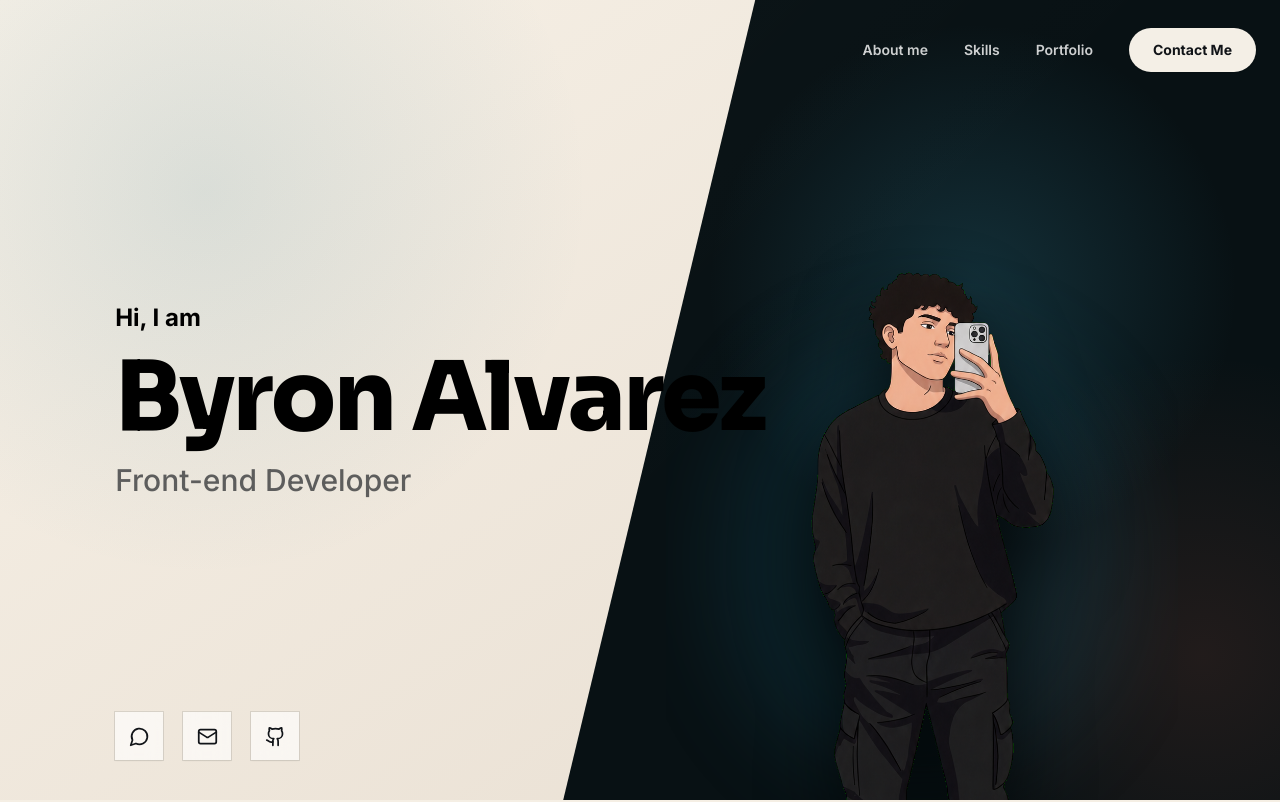
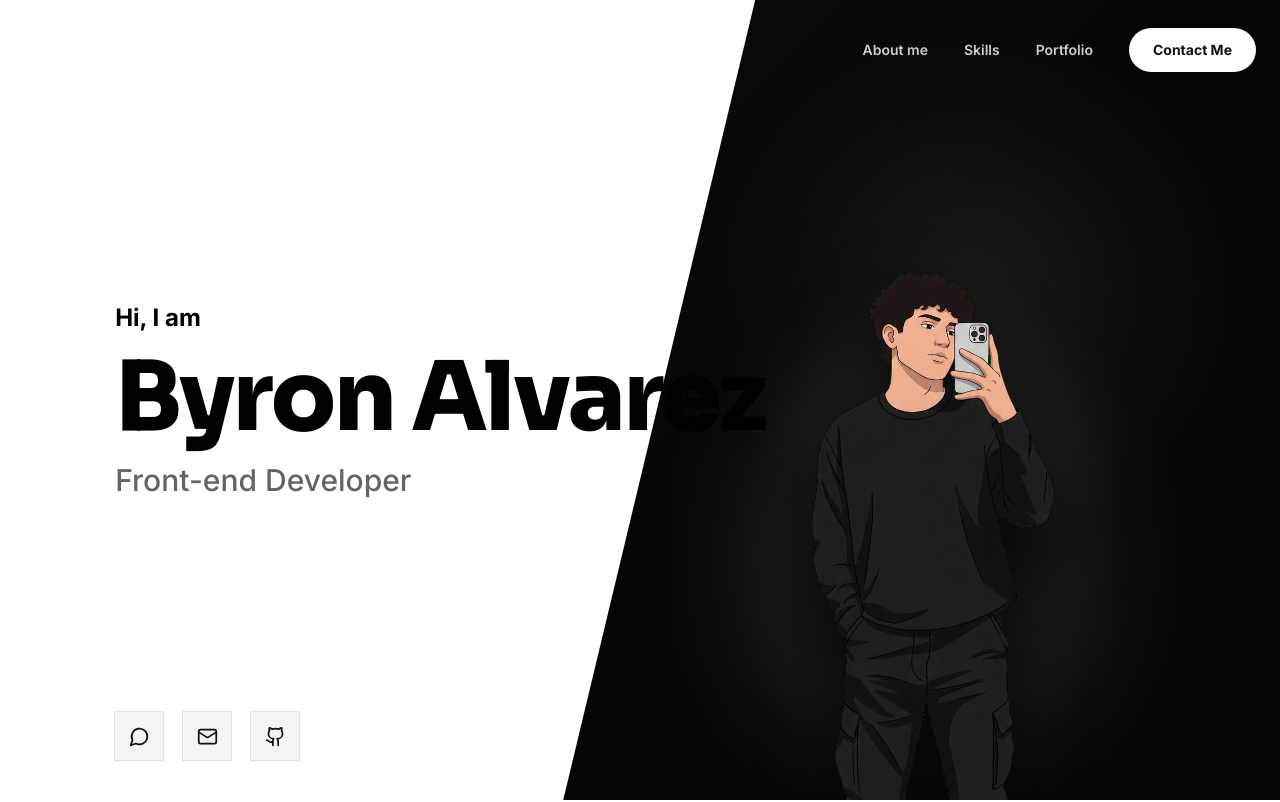
Before and after one commit to alvarezg23g-source/portafolio, a React (Vite) app: page / in a window 1280 px wide. Shown: the top 802 px of the page. Built offline with nearby package versions, Linux system fonts and the light colour scheme.

Commit message:
Use clean white color palette

```diff
--- a/src/styles/index.css
+++ b/src/styles/index.css
@@ -15,9 +15,7 @@ html {
 body {
   margin: 0;
   min-width: 320px;
-  background:
-    radial-gradient(circle at 12% 8%, rgba(31, 111, 139, 0.08), transparent 25rem),
-    linear-gradient(180deg, #f7f1e7 0%, #efe7db 100%);
+  background: #ffffff;
 }
 
 img,
@@ -28,24 +26,21 @@ svg {
 @layer components {
   .hero-shell {
     @apply relative isolate min-h-screen overflow-hidden;
-    background: #081114;
+    background: #050505;
   }
 
   .hero-left-panel {
     @apply absolute inset-0 -z-10;
-    background:
-      radial-gradient(circle at 16% 24%, rgba(31, 111, 139, 0.12), transparent 24rem),
-      linear-gradient(145deg, #f7f1e7 0%, #e7ddd0 100%);
+    background: #ffffff;
     clip-path: polygon(0 0, 59% 0, 44% 100%, 0 100%);
   }
 
   .hero-dark-panel {
     @apply absolute inset-0 -z-20;
     background:
-      radial-gradient(circle at 76% 36%, rgba(49, 127, 151, 0.28), transparent 24%),
-      radial-gradient(circle at 94% 82%, rgba(217, 103, 78, 0.12), transparent 22%),
-      linear-gradient(135deg, rgba(255, 255, 255, 0.03), transparent 58%),
-      #081114;
+      radial-gradient(circle at 76% 36%, rgba(255, 255, 255, 0.08), transparent 24%),
+      linear-gradient(135deg, rgba(255, 255, 255, 0.04), transparent 58%),
+      #050505;
   }
 
   .hero-nav {
@@ -57,7 +52,7 @@ svg {
   }
 
   .hero-nav-cta {
-    @apply rounded-full bg-paper px-6 py-3 font-bold text-ink shadow-sm hover:bg-mist hover:text-ink;
+    @apply rounded-full bg-white px-6 py-3 font-bold text-ink shadow-sm hover:bg-zinc-200 hover:text-ink;
   }
 
   .hero-logo {
@@ -94,7 +89,7 @@ svg {
   }
 
   .hero-socials a {
-    @apply grid h-12 w-12 place-items-center bg-white/65 text-ink shadow-sm ring-1 ring-ink/10 backdrop-blur transition hover:-translate-y-1 hover:bg-paper;
+    @apply grid h-12 w-12 place-items-center bg-zinc-100 text-ink shadow-sm ring-1 ring-ink/10 transition hover:-translate-y-1 hover:bg-white;
   }
 
   .hero-photo-card {
@@ -109,7 +104,7 @@ svg {
 
   .hero-photo-card::before {
     @apply absolute bottom-4 left-1/2 h-[72%] w-[78%] -translate-x-1/2 rounded-full content-[''];
-    background: rgba(31, 111, 139, 0.18);
+    background: rgba(255, 255, 255, 0.08);
     filter: blur(44px);
   }
 
@@ -124,7 +119,7 @@ svg {
   }
 
   .section-kicker {
-    @apply mb-4 text-sm font-black uppercase tracking-[0.24em] text-ocean;
+    @apply mb-4 text-sm font-black uppercase tracking-[0.24em] text-zinc-500;
   }
 
   .section-title {
@@ -145,7 +140,7 @@ svg {
 
   .minimal-tech {
     @apply grid gap-8 border-y border-ink/10 py-12 md:grid-cols-[1fr_0.82fr] md:items-center;
-    background: linear-gradient(90deg, rgba(255, 255, 255, 0.22), transparent 50%);
+    background: transparent;
   }
 
   .minimal-tech-copy h2 {
@@ -221,7 +216,7 @@ svg {
   }
 
   .minimal-tech-categories svg {
-    @apply text-ember;
+    @apply text-zinc-500;
   }
 
   .minimal-tech-categories h3 {
--- a/tailwind.config.js
+++ b/tailwind.config.js
@@ -4,13 +4,13 @@ export default {
   theme: {
     extend: {
       colors: {
-        ink: '#111418',
-        paper: '#f4efe6',
-        moss: '#2f6f5e',
-        ember: '#d9674e',
-        ocean: '#1f6f8b',
-        mist: '#d9e4df',
-        slate: '#23313a',
+        ink: '#0f1115',
+        paper: '#ffffff',
+        moss: '#3f3f46',
+        ember: '#52525b',
+        ocean: '#18181b',
+        mist: '#f4f4f5',
+        slate: '#18181b',
       },
       fontFamily: {
         sans: ['Inter', 'ui-sans-serif', 'system-ui', 'sans-serif'],
```
